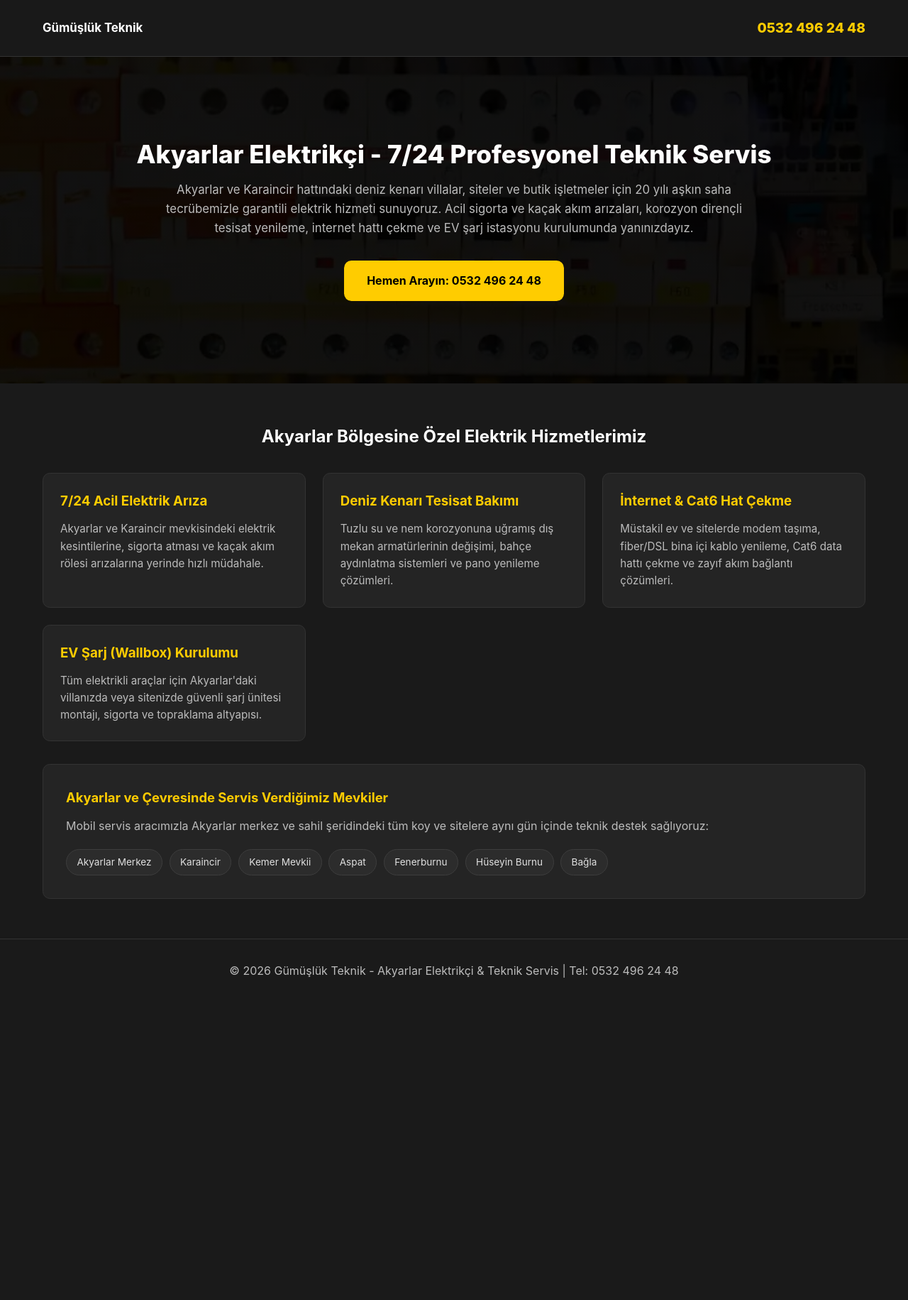
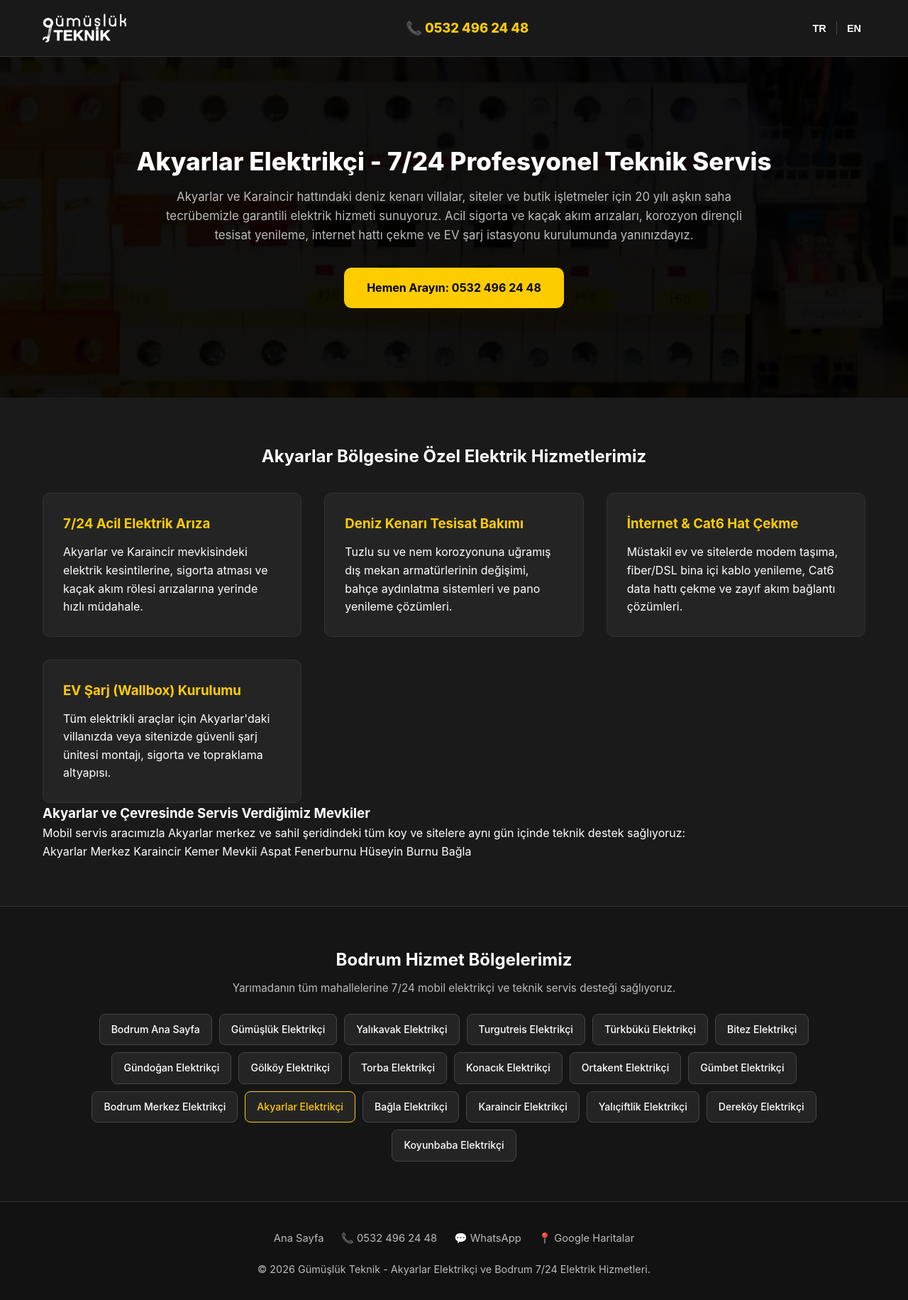
Before and after one commit to mahirkarasu/gumuslukteknik.co, a plain HTML site: page akyarlar.html in a window 1280 px wide. Shown: the whole page at 71% size. Before the commit the page ends 1413 px from the top, so only its background shows below. Drawn offline with Linux system fonts and the light colour scheme.

Commit message:
Add files via upload

```diff
--- a/akyarlar.html
+++ b/akyarlar.html
@@ -11,6 +11,7 @@
 
   <link rel="canonical" href="https://gumuslukteknik.com/akyarlar.html">
   <link rel="icon" type="image/png" href="./favicon.png">
+  <link rel="preload" as="image" href="./assets/800x500-dark.webp" fetchpriority="high">
 
   <style>
     :root { --primary: #ffcc00; --background: #1a1a1a; --surface: #242424; --text-primary: #ffffff; --text-muted: #bcbcbc; --border: #333333; --radius: 0.65rem; }
@@ -18,48 +19,107 @@
     body { font-family: -apple-system, BlinkMacSystemFont, "Segoe UI", Roboto, sans-serif; background-color: var(--background); color: var(--text-primary); line-height: 1.6; }
     .container { width: 100%; max-width: 1200px; margin: 0 auto; padding: 0 20px; }
     .text-center { text-align: center; }
+
+    /* HEADER */
     header { height: 80px; display: flex; align-items: center; background: rgba(26, 26, 26, 0.98); position: sticky; top: 0; z-index: 1000; border-bottom: 1px solid var(--border); }
-    .header-content { display: flex; flex-direction: row-reverse; justify-content: space-between; align-items: center; width: 100%; }
+    .header-content { display: flex; justify-content: space-between; align-items: center; width: 100%; gap: 12px; }
+    .header-brand a { display: flex; align-items: center; text-decoration: none; }
+    .header-logo { height: 42px; width: auto; object-fit: contain; }
+    .phone-contact a { color: var(--primary); font-weight: 800; text-decoration: none; font-size: 1.15rem; white-space: nowrap; }
+    .lang-switcher { display: flex; align-items: center; gap: 6px; }
+    .lang-btn { background: none; border: none; color: #fff; cursor: pointer; font-weight: 600; font-size: 0.9rem; padding: 4px 6px; }
+    .lang-btn:hover { color: var(--primary); }
+
+    /* HERO & SECTIONS */
     .hero {
-      background: linear-gradient(rgba(0, 0, 0, 0.75), rgba(0, 0, 0, 0.75)), url('./assets/800x600-dark.webp') no-repeat center center;
-      background-size: cover; min-height: 460px; padding: 3rem 0; display: flex; align-items: center; position: relative; overflow: hidden;
+      background: linear-gradient(rgba(0, 0, 0, 0.78), rgba(0, 0, 0, 0.78)), url('./assets/800x500-dark.webp') no-repeat center center;
+      background-size: cover; min-height: 480px; display: flex; align-items: center; position: relative; overflow: hidden; padding: 3rem 0;
     }
     .hero-content { position: relative; z-index: 2; width: 100%; text-align: center; }
     h1 { font-size: 2.2rem; line-height: 1.2; margin-bottom: 1rem; color: #fff; font-weight: 800; }
-    .section { padding: 3.5rem 0; }
-    .services-grid { display: grid; grid-template-columns: repeat(auto-fit, minmax(280px, 1fr)); gap: 1.5rem; }
-    .service-card { background: var(--surface); border-radius: var(--radius); padding: 1.5rem; border: 1px solid var(--border); }
-    .service-card p { color: var(--text-muted); font-size: 0.95rem; }
+    .section { padding: 4rem 0; }
+    .services-grid { display: grid; grid-template-columns: repeat(auto-fit, minmax(290px, 1fr)); gap: 2rem; }
+    .service-card { background: var(--surface); border-radius: var(--radius); padding: 1.75rem; border: 1px solid var(--border); transition: border-color 0.2s ease; }
+    .service-card:hover { border-color: var(--primary); }
     .btn { display: inline-block; padding: 1rem 2rem; border-radius: var(--radius); font-weight: 700; text-decoration: none; background: var(--primary); color: #000; transition: transform 0.2s; }
-    .btn:hover { transform: scale(1.05); }
-    .info-box { background: var(--surface); border: 1px solid var(--border); border-radius: var(--radius); padding: 2rem; margin-top: 2rem; }
-    .info-box h3 { color: var(--primary); margin-bottom: 0.75rem; font-size: 1.15rem; }
-    .info-box p { color: var(--text-muted); margin-bottom: 1.25rem; }
-    .area-tags { display: flex; flex-wrap: wrap; gap: 0.6rem; margin-top: 0.5rem; }
-    .area-tag { background: #2c2c2c; border: 1px solid #3d3d3d; color: #e0e0e0; padding: 0.4rem 0.9rem; border-radius: 999px; font-size: 0.85rem; }
+    .btn:hover { transform: scale(1.04); }
+
+    /* İÇ BAĞLANTI (BÖLGELER) GRİDİ */
+    .areas-section { padding: 3.5rem 0; background: #151515; border-top: 1px solid var(--border); }
+    .district-grid { display: flex; flex-wrap: wrap; gap: 10px; justify-content: center; margin-top: 1.5rem; }
+    .district-link {
+      display: inline-block; padding: 10px 16px; background-color: var(--surface); border: 1px solid #444;
+      border-radius: 8px; color: #ffffff; text-decoration: none; font-size: 0.88rem; font-weight: 500; transition: all 0.2s ease;
+    }
+    .district-link:hover { background-color: var(--primary); color: #000; border-color: var(--primary); transform: translateY(-2px); }
+
+    /* FOOTER */
+    footer { background: #121212; padding: 2.5rem 0 2rem; border-top: 1px solid var(--border); }
+    .footer-links { display: flex; flex-wrap: wrap; justify-content: center; gap: 1.5rem; margin-bottom: 1.2rem; }
+    .footer-links a { color: var(--text-muted); text-decoration: none; font-size: 0.92rem; }
+    .footer-links a:hover { color: var(--primary); }
 
     /* MOBİL SABİT ALT İLETİŞİM BARI */
     .mobile-sticky-bar { position: fixed; bottom: 0; left: 0; right: 0; display: flex; justify-content: space-between; align-items: center; gap: 10px; background-color: #121212; padding: 10px 15px; border-top: 1px solid #333; z-index: 9999; box-shadow: 0 -4px 15px rgba(0, 0, 0, 0.5); }
     .mobile-sticky-bar a { flex: 1; display: flex; align-items: center; justify-content: center; gap: 8px; padding: 12px 10px; border-radius: 8px; font-weight: 700; font-size: 0.95rem; text-decoration: none; text-align: center; }
     .btn-call-sticky { background-color: #ffcc00; color: #000; }
     .btn-wa-sticky { background-color: #25d366; color: #fff; }
-    @media (max-width: 768px) { body { padding-bottom: 70px; } h1 { font-size: 1.8rem; } }
+    @media (max-width: 768px) {
+      body { padding-bottom: 70px; }
+      .header-logo { height: 34px; }
+      .phone-contact a { font-size: 1rem; }
+      h1 { font-size: 1.75rem; }
+    }
     @media (min-width: 769px) { .mobile-sticky-bar { display: none !important; } }
   </style>
 
-  <link rel="preload" as="image" href="./assets/800x600-dark.webp" fetchpriority="high">
+  <script type="application/ld+json">
+{
+  "@context": "https://schema.org",
+  "@type": "Electrician",
+  "name": "Gümüşlük Teknik - Akyarlar Elektrikçi",
+  "url": "https://gumuslukteknik.com/akyarlar.html",
+  "telephone": "+905324962448",
+  "priceRange": "$$",
+  "description": "Akyarlar elektrikçi ve 7/24 acil arıza servisi. Karaincir, Kemer, Aspat ve Fenerburnu çevresinde deniz kenarı tesisat bakımı, EV şarj kurulumu ve internet hattı çekme.",
+  "areaServed": {
+    "@type": "Place",
+    "name": "Akyarlar, Bodrum, Muğla"
+  },
+  "openingHoursSpecification": {
+    "@type": "OpeningHoursSpecification",
+    "dayOfWeek": [
+      "Monday",
+      "Tuesday",
+      "Wednesday",
+      "Thursday",
+      "Friday",
+      "Saturday",
+      "Sunday"
+    ],
+    "opens": "00:00",
+    "closes": "23:59"
+  }
+}
+  </script>
   <script src="./assets/gtm-loader.js"></script>
 </head>
-
 <body>
   <header>
     <div class="container">
       <div class="header-content">
+        <div class="header-brand">
+          <a href="index.html" aria-label="Gümüşlük Teknik Ana Sayfa">
+            <img src="./logo-white2x.webp" alt="Gümüşlük Teknik Logo" class="header-logo" width="140" height="42">
+          </a>
+        </div>
         <div class="phone-contact">
-          <a href="tel:05324962448" style="color:var(--primary); font-weight:800; text-decoration:none; font-size:1.2rem;">0532 496 24 48</a>
+          <a href="tel:05324962448">📞 0532 496 24 48</a>
         </div>
-        <div class="brand">
-          <a href="./" style="color:#fff; font-weight:700; text-decoration:none; font-size:1.05rem;">Gümüşlük Teknik</a>
+        <div class="lang-switcher">
+          <button class="lang-btn" data-lang="tr">TR</button>
+          <span style="color: #444;">|</span>
+          <button class="lang-btn" data-lang="en">EN</button>
         </div>
       </div>
     </div>
@@ -117,16 +177,50 @@
     </section>
   </main>
 
-  <footer style="padding: 2rem 0; border-top: 1px solid var(--border);">
+  <section class="areas-section">
     <div class="container text-center">
-      <p style="color: var(--text-muted);">&copy; 2026 Gümüşlük Teknik - Akyarlar Elektrikçi & Teknik Servis | Tel: 0532 496 24 48</p>
+      <h2 style="font-size: 1.5rem; margin-bottom: 0.5rem;">Bodrum Hizmet Bölgelerimiz</h2>
+      <p style="color: var(--text-muted); font-size: 0.95rem;">Yarımadanın tüm mahallelerine 7/24 mobil elektrikçi ve teknik servis desteği sağlıyoruz.</p>
+      <div class="district-grid">
+        <a href="index.html" class="district-link">Bodrum Ana Sayfa</a>
+        <a href="gumusluk.html" class="district-link">Gümüşlük Elektrikçi</a>
+        <a href="yalikavak.html" class="district-link">Yalıkavak Elektrikçi</a>
+        <a href="turgutreis.html" class="district-link">Turgutreis Elektrikçi</a>
+        <a href="turkbuku.html" class="district-link">Türkbükü Elektrikçi</a>
+        <a href="bitez.html" class="district-link">Bitez Elektrikçi</a>
+        <a href="gundogan.html" class="district-link">Gündoğan Elektrikçi</a>
+        <a href="golkoy.html" class="district-link">Gölköy Elektrikçi</a>
+        <a href="torba.html" class="district-link">Torba Elektrikçi</a>
+        <a href="konacik.html" class="district-link">Konacık Elektrikçi</a>
+        <a href="ortakent.html" class="district-link">Ortakent Elektrikçi</a>
+        <a href="gumbet.html" class="district-link">Gümbet Elektrikçi</a>
+        <a href="bodrum.html" class="district-link">Bodrum Merkez Elektrikçi</a>
+        <a href="akyarlar.html" class="district-link" style="border-color: var(--primary); color: var(--primary);">Akyarlar Elektrikçi</a>
+        <a href="bagla.html" class="district-link">Bağla Elektrikçi</a>
+        <a href="karaincir.html" class="district-link">Karaincir Elektrikçi</a>
+        <a href="yaliciftlik.html" class="district-link">Yalıçiftlik Elektrikçi</a>
+        <a href="derekoy.html" class="district-link">Dereköy Elektrikçi</a>
+        <a href="koyunbaba.html" class="district-link">Koyunbaba Elektrikçi</a>
+      </div>
+    </div>
+  </section>
+
+  <footer>
+    <div class="container text-center">
+      <div class="footer-links">
+        <a href="index.html">Ana Sayfa</a>
+        <a href="tel:05324962448">📞 0532 496 24 48</a>
+        <a href="https://api.whatsapp.com/send?phone=905324962448&text=Merhaba,%20bilgi%20ve%20servis%20almak%20istiyorum." target="_blank" rel="noopener noreferrer">💬 WhatsApp</a>
+        <a href="https://maps.app.goo.gl/n7FY3SddFyEBNkCD8" target="_blank" rel="noopener noreferrer">📍 Google Haritalar</a>
+      </div>
+      <p style="color: var(--text-muted); font-size: 0.9rem;">&copy; 2026 Gümüşlük Teknik - Akyarlar Elektrikçi ve Bodrum 7/24 Elektrik Hizmetleri.</p>
     </div>
   </footer>
 
   <script src="./assets/main.js" defer></script>
   <div class="mobile-sticky-bar">
     <a href="tel:05324962448" class="btn-call-sticky">📞 HEMEN ARAYIN</a>
-    <a href="https://api.whatsapp.com/send?phone=905324962448&text=Merhaba,%20Akyarlar%20elektrik%20servisi%20i%C3%A7in%20bilgi%20almak%20istiyorum." target="_blank" rel="noopener noreferrer" class="btn-wa-sticky">💬 WHATSAPP</a>
+    <a href="https://api.whatsapp.com/send?phone=905324962448&text=Merhaba,%20bilgi%20ve%20servis%20almak%20istiyorum." target="_blank" rel="noopener noreferrer" class="btn-wa-sticky">💬 WHATSAPP</a>
   </div>
 </body>
 </html>
```
